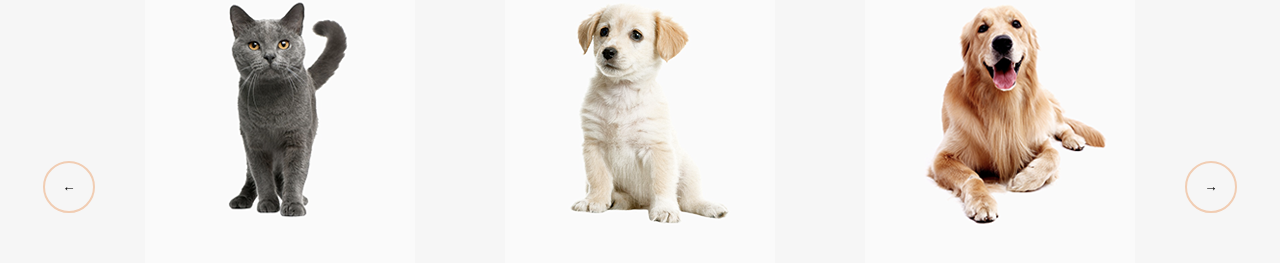
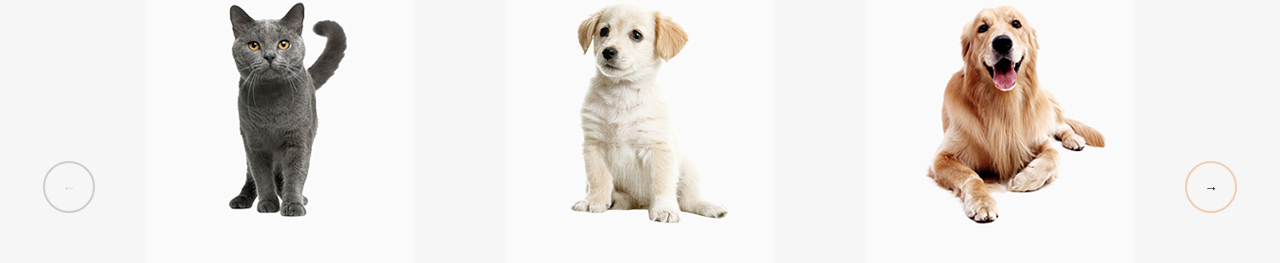
Before and after one commit to yanakapylova/task3, a React (Create React App) app: page / in a window 1280 px wide. Shown: the part 3017-3280 px from the top of the page. Built offline with nearby package versions, Linux system fonts and the light colour scheme.

Commit message:
fix slider

```diff
--- a/src/pages/mainPage/sectionSlider/SectionSlider.tsx
+++ b/src/pages/mainPage/sectionSlider/SectionSlider.tsx
@@ -5,7 +5,7 @@ import { Pet } from "./pets-list";
 import { cards } from "./pets-list";
 
 export const SectionSlider = function () {
-  const [startSliderIndex, setStartSliderIndex] = useState(1);
+  const [startSliderIndex, setStartSliderIndex] = useState(0);
   const [activePopUp, setActivePopUp] = useState(cards[0]);
 
   const [currSliderArr, setCurrSliderArr]: any[] = useState([]);
@@ -18,7 +18,14 @@ export const SectionSlider = function () {
     } else {
       setCurrSliderArr([cards[0]]);
     }
+    let arrow_left: any = document.querySelector(".slider-left-arrow");
+    arrow_left.disabled = true;
   }, []);
+
+  useEffect(() => {
+    setCurrSliderArr(() => sliderConstructor());
+    buttonsControl();
+  }, [startSliderIndex]);
 
   function sliderConstructor() {
     let currSliderIndex: number = startSliderIndex;
@@ -42,8 +49,27 @@ export const SectionSlider = function () {
         currSliderIndex = 0;
       }
     }
+    return currSliderArrCONSTRUCTOR;
+  }
 
-    return currSliderArrCONSTRUCTOR;
+  function handleSliderClick(step: number) {
+    setStartSliderIndex((prev) => {
+      return prev + step;
+    });
+  }
+
+  function buttonsControl() {
+    let arrow_right: any = document.querySelector(".slider-right-arrow");
+    let arrow_left: any = document.querySelector(".slider-left-arrow");
+
+    if (startSliderIndex == cards.length - 1) {
+      arrow_right.disabled = true;
+    } else if (startSliderIndex == 0) {
+      arrow_left.disabled = true;
+    } else {
+      arrow_right.disabled = false;
+      arrow_left.disabled = false;
+    }
   }
 
   function buttonMore(activeItem: Pet) {
@@ -66,16 +92,6 @@ export const SectionSlider = function () {
     });
   }
 
-  function handleSliderClick() {
-    if (startSliderIndex == cards.length - 1) {
-      setStartSliderIndex(0);
-    } else {
-      setStartSliderIndex((prev) => prev + 1);
-    }
-
-    setCurrSliderArr(sliderConstructor());
-  }
-
   return (
     <section className="section3">
       <h3>
@@ -84,7 +100,12 @@ export const SectionSlider = function () {
         are looking for a house
       </h3>
       <div className="slider-wrapper">
-        <button className="slider-left-arrow">←</button>
+        <button
+          className="slider-left-arrow slider-arrow"
+          onClick={() => handleSliderClick(-1)}
+        >
+          ←
+        </button>
         <div className="slider">
           {currSliderArr.map((item: Pet) => {
             return (
@@ -103,7 +124,10 @@ export const SectionSlider = function () {
             );
           })}
         </div>
-        <button className="slider-right-arrow" onClick={handleSliderClick}>
+        <button
+          className="slider-right-arrow slider-arrow"
+          onClick={() => handleSliderClick(1)}
+        >
           →
         </button>
       </div>
--- a/src/pages/mainPage/sectionSlider/style.css
+++ b/src/pages/mainPage/sectionSlider/style.css
@@ -24,8 +24,7 @@
   margin: 0 auto;
 }
 
-.section3 .slider-wrapper .slider-left-arrow,
-.section3 .slider-wrapper .slider-right-arrow {
+.section3 .slider-wrapper .slider-arrow {
   width: 52px;
   height: 52px;
   border: #f1cdb3 2px solid;
@@ -34,6 +33,19 @@
   align-items: center;
   justify-content: center;
   background-color: transparent;
+  cursor: pointer;
+}
+
+.section3 .slider-wrapper .slider-arrow:hover {
+  border: #f1cdb3 2px solid;
+  background-color: #f1cdb3 !important;
+}
+
+.section3 .slider-wrapper .slider-arrow:disabled {
+  background-color: transparent !important;
+  border: #CDCDCD 2px solid;
+  color: #CDCDCD;
+  cursor: default;
 }
 
 .section3 .slider .slider-item {
@@ -63,7 +75,14 @@
 .section3 .slider .slider-item .slider-item-button {
   background-color: transparent !important;
   border: #f1cdb3 2px solid;
+  cursor: pointer;
 }
+
+.section3 .slider .slider-item .slider-item-button:hover {
+  background-color: #f1cdb3 !important;
+}
+
+
 
 @media screen and (max-width: 1280px) {
 }
```
